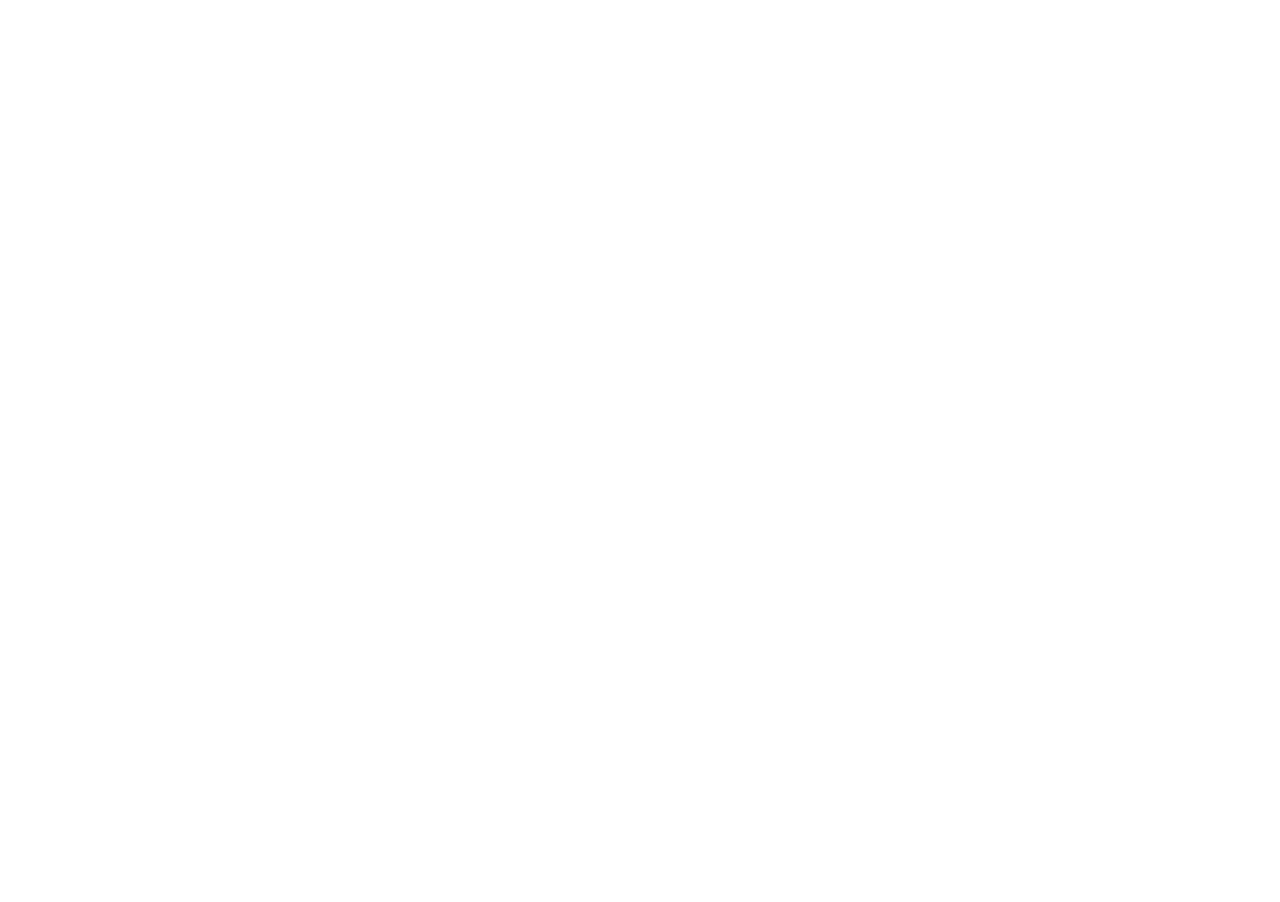
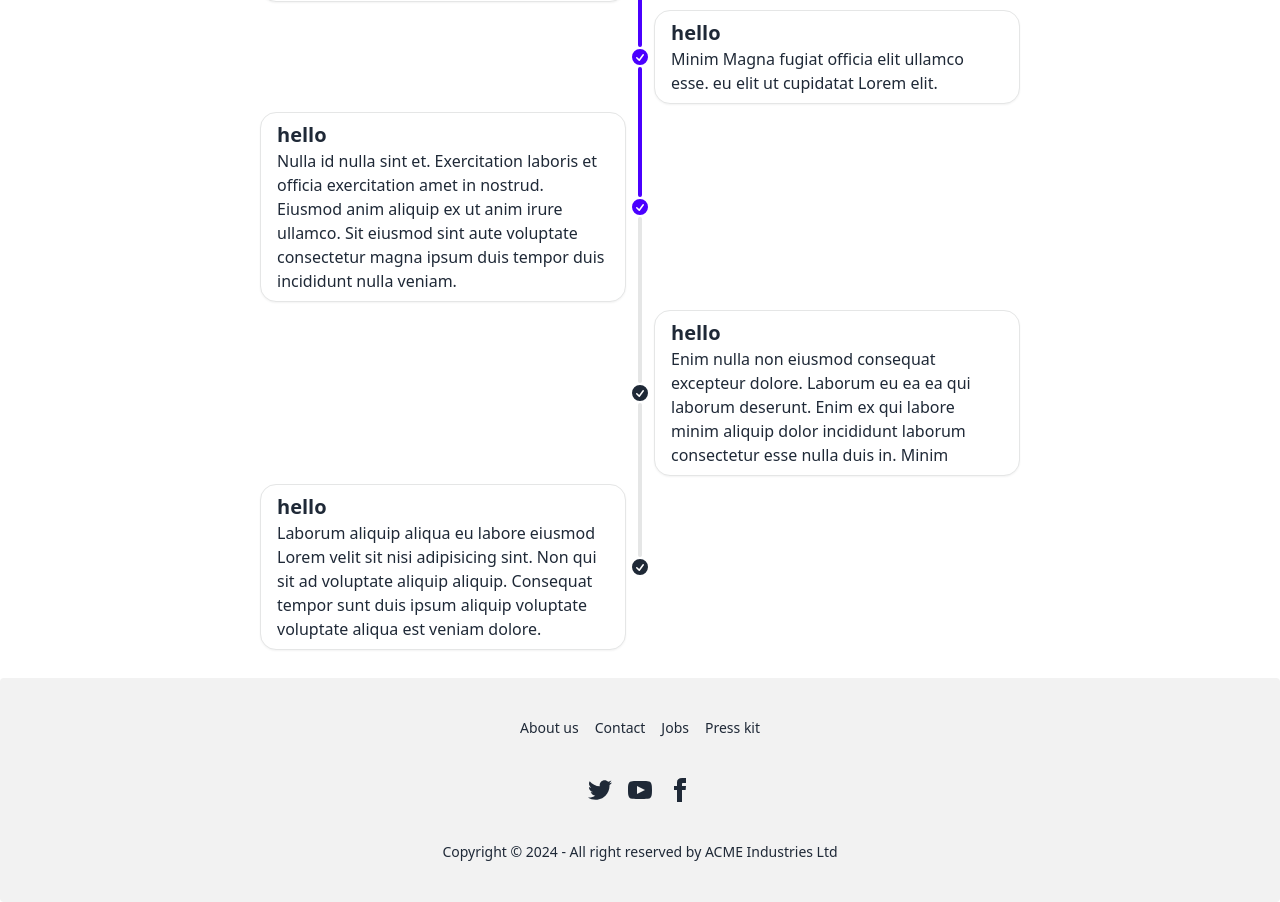
Before and after one commit to engageintellect/ai-stock-prediction, a SvelteKit app in the folder client/: page / in a window 1280 px wide. Shown: the part 730-1632 px from the top of the page. Before the commit the page ends 800 px from the top, so only its background shows below. Built offline with nearby package versions, Linux system fonts and the light colour scheme.

Commit message:
adding client

```diff
--- /dev/null
+++ b/client/src/lib/components/Footer.svelte
@@ -0,0 +1,51 @@
+<footer class="footer footer-center bg-base-200 text-base-content rounded p-10">
+	<nav class="grid grid-flow-col gap-4">
+		<a class="link link-hover">About us</a>
+		<a class="link link-hover">Contact</a>
+		<a class="link link-hover">Jobs</a>
+		<a class="link link-hover">Press kit</a>
+	</nav>
+	<nav>
+		<div class="grid grid-flow-col gap-4">
+			<a
+				><svg
+					xmlns="http://www.w3.org/2000/svg"
+					width="24"
+					height="24"
+					viewBox="0 0 24 24"
+					class="fill-current"
+					><path
+						d="M24 4.557c-.883.392-1.832.656-2.828.775 1.017-.609 1.798-1.574 2.165-2.724-.951.564-2.005.974-3.127 1.195-.897-.957-2.178-1.555-3.594-1.555-3.179 0-5.515 2.966-4.797 6.045-4.091-.205-7.719-2.165-10.148-5.144-1.29 2.213-.669 5.108 1.523 6.574-.806-.026-1.566-.247-2.229-.616-.054 2.281 1.581 4.415 3.949 4.89-.693.188-1.452.232-2.224.084.626 1.956 2.444 3.379 4.6 3.419-2.07 1.623-4.678 2.348-7.29 2.04 2.179 1.397 4.768 2.212 7.548 2.212 9.142 0 14.307-7.721 13.995-14.646.962-.695 1.797-1.562 2.457-2.549z"
+					></path></svg
+				></a
+			>
+			<a
+				><svg
+					xmlns="http://www.w3.org/2000/svg"
+					width="24"
+					height="24"
+					viewBox="0 0 24 24"
+					class="fill-current"
+					><path
+						d="M19.615 3.184c-3.604-.246-11.631-.245-15.23 0-3.897.266-4.356 2.62-4.385 8.816.029 6.185.484 8.549 4.385 8.816 3.6.245 11.626.246 15.23 0 3.897-.266 4.356-2.62 4.385-8.816-.029-6.185-.484-8.549-4.385-8.816zm-10.615 12.816v-8l8 3.993-8 4.007z"
+					></path></svg
+				></a
+			>
+			<a
+				><svg
+					xmlns="http://www.w3.org/2000/svg"
+					width="24"
+					height="24"
+					viewBox="0 0 24 24"
+					class="fill-current"
+					><path
+						d="M9 8h-3v4h3v12h5v-12h3.642l.358-4h-4v-1.667c0-.955.192-1.333 1.115-1.333h2.885v-5h-3.808c-3.596 0-5.192 1.583-5.192 4.615v3.385z"
+					></path></svg
+				></a
+			>
+		</div>
+	</nav>
+	<aside>
+		<p>Copyright © 2024 - All right reserved by ACME Industries Ltd</p>
+	</aside>
+</footer>
--- /dev/null
+++ b/client/src/lib/components/Hero.svelte
@@ -0,0 +1,67 @@
+<script lang="ts">
+	import { goto } from '$app/navigation';
+	import { writable } from 'svelte/store';
+
+	let inputValue = '';
+	let isLoading = writable(false); // Initialize loading state as false
+
+	async function handleSubmit(event: any) {
+		event.preventDefault(); // Prevent default form submission behavior
+		const searchQuery = inputValue.trim();
+		if (searchQuery) {
+			isLoading.set(true); // Activate loading state
+			try {
+				// Simulate a delay for demonstration purposes (replace with actual API request)
+				await new Promise((resolve) => setTimeout(resolve, 2000));
+				goto(`/ticker/${encodeURIComponent(searchQuery)}`);
+			} catch (error) {
+				console.error('Error:', error);
+				// Handle error if necessary
+			} finally {
+			}
+		}
+	}
+</script>
+
+<div
+	class="hero rounded"
+	style="background-image: url(https://images.unsplash.com/photo-1590283603385-17ffb3a7f29f?q=80&w=2070&auto=format&fit=crop&ixlib=rb-4.0.3&ixid=M3wxMjA3fDB8MHxwaG90by1wYWdlfHx8fGVufDB8fHx8fA%3D%3D);"
+>
+	<div class="hero-overlay rounded bg-opacity-60"></div>
+	<div class="hero-content text-neutral-content text-center">
+		<div class="max-w-md">
+			<div class="mx-auto flex w-full max-w-lg flex-col items-center justify-center">
+				<div class="my-5 text-7xl">Stonk AI</div>
+				<div class="font-thin">
+					Labore id consectetur proident id ipsum magna consectetur ut sunt officia et non. Nostrud
+					veniam
+				</div>
+
+				<form on:submit={handleSubmit} class="w-full">
+					<label class="input input-bordered my-5 flex w-full items-center gap-2">
+						<input type="text" class="w-full grow" placeholder="Search" bind:value={inputValue} />
+						<svg
+							xmlns="http://www.w3.org/2000/svg"
+							viewBox="0 0 16 16"
+							fill="currentColor"
+							class="h-4 w-4 opacity-70"
+						>
+							<path
+								fill-rule="evenodd"
+								d="M9.965 11.026a5 5 0 1 1 1.06-1.06l2.755 2.754a.75.75 0 1 1-1.06 1.06l-2.755-2.754ZM10.5 7a3.5 3.5 0 1 1-7 0 3.5 3.5 0 0 1 7 0Z"
+								clip-rule="evenodd"
+							/>
+						</svg>
+					</label>
+					<button type="submit" class="btn btn-primary w-full">
+						{#if $isLoading}
+							<span class="loading loading-infinity loading-lg"></span>
+						{:else}
+							<div>Search</div>
+						{/if}
+					</button>
+				</form>
+			</div>
+		</div>
+	</div>
+</div>
--- a/client/src/lib/components/Nav.svelte
+++ b/client/src/lib/components/Nav.svelte
@@ -1,4 +1,4 @@
-<div class="navbar bg-base-100 sticky top-0">
+<div class="navbar bg-base-100 sticky top-0 z-10">
 	<div class="mx-auto w-full max-w-3xl">
 		<div class="flex-1">
 			<a href="/" class="btn btn-primary text-xl">Stonk AI</a>
--- /dev/null
+++ b/client/src/lib/components/Roadmap.svelte
@@ -0,0 +1,113 @@
+<ul class="timeline timeline-vertical">
+	<li>
+		<div class="timeline-start timeline-box">
+			<div class="text-xl font-bold">hello</div>
+			Amet ullamco pariatur exercitation ad id duis commodo esse cupidatat aliquip. Non sunt ipsum velit
+			excepteur culpa irure. Officia proident labore pariatur culpa. Sit minim sunt fugiat labore consectetur
+			cillum ea nulla deserunt amet sit pariatur consequat esse velit. Culpa veniam deserunt aute ullamco
+			duis proident esse commodo nisi culpa.
+		</div>
+		<div class="timeline-middle">
+			<svg
+				xmlns="http://www.w3.org/2000/svg"
+				viewBox="0 0 20 20"
+				fill="currentColor"
+				class="text-primary h-5 w-5"
+				><path
+					fill-rule="evenodd"
+					d="M10 18a8 8 0 100-16 8 8 0 000 16zm3.857-9.809a.75.75 0 00-1.214-.882l-3.483 4.79-1.88-1.88a.75.75 0 10-1.06 1.061l2.5 2.5a.75.75 0 001.137-.089l4-5.5z"
+					clip-rule="evenodd"
+				/></svg
+			>
+		</div>
+		<hr class="bg-primary" />
+	</li>
+	<li>
+		<hr class="bg-primary" />
+		<div class="timeline-middle">
+			<svg
+				xmlns="http://www.w3.org/2000/svg"
+				viewBox="0 0 20 20"
+				fill="currentColor"
+				class="text-primary h-5 w-5"
+				><path
+					fill-rule="evenodd"
+					d="M10 18a8 8 0 100-16 8 8 0 000 16zm3.857-9.809a.75.75 0 00-1.214-.882l-3.483 4.79-1.88-1.88a.75.75 0 10-1.06 1.061l2.5 2.5a.75.75 0 001.137-.089l4-5.5z"
+					clip-rule="evenodd"
+				/></svg
+			>
+		</div>
+		<div class="timeline-end timeline-box">
+			<div class="text-xl font-bold">hello</div>
+			Minim Magna fugiat officia elit ullamco esse. eu elit ut cupidatat Lorem elit.
+		</div>
+		<hr class="bg-primary" />
+	</li>
+	<li>
+		<hr class="bg-primary" />
+		<div class="timeline-start timeline-box">
+			<div class="text-xl font-bold">hello</div>
+			Nulla id nulla sint et. Exercitation laboris et officia exercitation amet in nostrud. Eiusmod anim
+			aliquip ex ut anim irure ullamco. Sit eiusmod sint aute voluptate consectetur magna ipsum duis
+			tempor duis incididunt nulla veniam.
+		</div>
+		<div class="timeline-middle">
+			<svg
+				xmlns="http://www.w3.org/2000/svg"
+				viewBox="0 0 20 20"
+				fill="currentColor"
+				class="text-primary h-5 w-5"
+				><path
+					fill-rule="evenodd"
+					d="M10 18a8 8 0 100-16 8 8 0 000 16zm3.857-9.809a.75.75 0 00-1.214-.882l-3.483 4.79-1.88-1.88a.75.75 0 10-1.06 1.061l2.5 2.5a.75.75 0 001.137-.089l4-5.5z"
+					clip-rule="evenodd"
+				/></svg
+			>
+		</div>
+		<hr />
+	</li>
+	<li>
+		<hr />
+		<div class="timeline-middle">
+			<svg
+				xmlns="http://www.w3.org/2000/svg"
+				viewBox="0 0 20 20"
+				fill="currentColor"
+				class="h-5 w-5"
+				><path
+					fill-rule="evenodd"
+					d="M10 18a8 8 0 100-16 8 8 0 000 16zm3.857-9.809a.75.75 0 00-1.214-.882l-3.483 4.79-1.88-1.88a.75.75 0 10-1.06 1.061l2.5 2.5a.75.75 0 001.137-.089l4-5.5z"
+					clip-rule="evenodd"
+				/></svg
+			>
+		</div>
+		<div class="timeline-end timeline-box">
+			<div class="text-xl font-bold">hello</div>
+			Enim nulla non eiusmod consequat excepteur dolore. Laborum eu ea ea qui laborum deserunt. Enim
+			ex qui labore minim aliquip dolor incididunt laborum consectetur esse nulla duis in. Minim
+		</div>
+		<hr />
+	</li>
+	<li>
+		<hr />
+		<div class="timeline-start timeline-box">
+			<div class="text-xl font-bold">hello</div>
+			Laborum aliquip aliqua eu labore eiusmod Lorem velit sit nisi adipisicing sint. Non qui sit ad
+			voluptate aliquip aliquip. Consequat tempor sunt duis ipsum aliquip voluptate voluptate aliqua
+			est veniam dolore.
+		</div>
+		<div class="timeline-middle">
+			<svg
+				xmlns="http://www.w3.org/2000/svg"
+				viewBox="0 0 20 20"
+				fill="currentColor"
+				class="h-5 w-5"
+				><path
+					fill-rule="evenodd"
+					d="M10 18a8 8 0 100-16 8 8 0 000 16zm3.857-9.809a.75.75 0 00-1.214-.882l-3.483 4.79-1.88-1.88a.75.75 0 10-1.06 1.061l2.5 2.5a.75.75 0 001.137-.089l4-5.5z"
+					clip-rule="evenodd"
+				/></svg
+			>
+		</div>
+	</li>
+</ul>
--- a/client/src/routes/+layout.svelte
+++ b/client/src/routes/+layout.svelte
@@ -1,6 +1,7 @@
 <script>
 	import '../app.pcss';
 	import Nav from '$lib/components/Nav.svelte';
+	import Footer from '$lib/components/Footer.svelte';
 </script>
 
 <div>
@@ -10,4 +11,5 @@
 			<slot />
 		</div>
 	</div>
+	<Footer />
 </div>
--- a/client/src/routes/+page.svelte
+++ b/client/src/routes/+page.svelte
@@ -1,18 +1,31 @@
 <script lang="ts">
+	import Hero from './../lib/components/Hero.svelte';
+	import Roadmap from '$lib/components/Roadmap.svelte';
 	import { goto } from '$app/navigation';
+	import { writable } from 'svelte/store';
 
 	let inputValue = '';
+	let isLoading = writable(false); // Initialize loading state as false
 
-	function handleSubmit(event: any) {
+	async function handleSubmit(event: any) {
 		event.preventDefault(); // Prevent default form submission behavior
 		const searchQuery = inputValue.trim();
 		if (searchQuery) {
-			goto(`/ticker/${encodeURIComponent(searchQuery)}`);
+			isLoading.set(true); // Activate loading state
+			try {
+				// Simulate a delay for demonstration purposes (replace with actual API request)
+				await new Promise((resolve) => setTimeout(resolve, 2000));
+				goto(`/ticker/${encodeURIComponent(searchQuery)}`);
+			} catch (error) {
+				console.error('Error:', error);
+				// Handle error if necessary
+			} finally {
+			}
 		}
 	}
 </script>
 
-<div class="mx-auto flex w-full max-w-lg flex-col items-center justify-center">
+<div class="mx-auto flex w-full max-w-lg flex-col items-center justify-center pb-20">
 	<div class="my-5 text-7xl">Stonk AI</div>
 	<div class="font-thin">
 		Labore id consectetur proident id ipsum magna consectetur ut sunt officia et non. Nostrud veniam
@@ -34,6 +47,15 @@
 				/>
 			</svg>
 		</label>
-		<button type="submit" class="btn btn-primary w-full">Search</button>
+		<button type="submit" class="btn btn-primary w-full">
+			{#if $isLoading}
+				<span class="loading loading-infinity loading-md scale-125"></span>
+			{:else}
+				<div>Search</div>
+			{/if}
+		</button>
 	</form>
 </div>
+
+<!-- <Hero /> -->
+<Roadmap />
```
